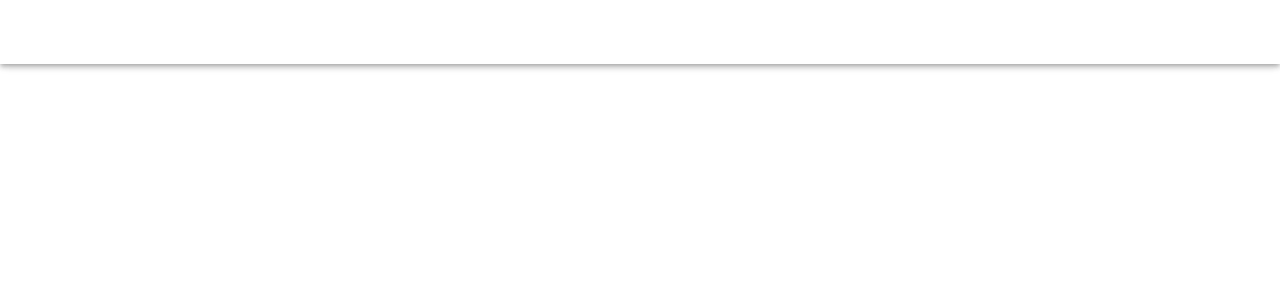
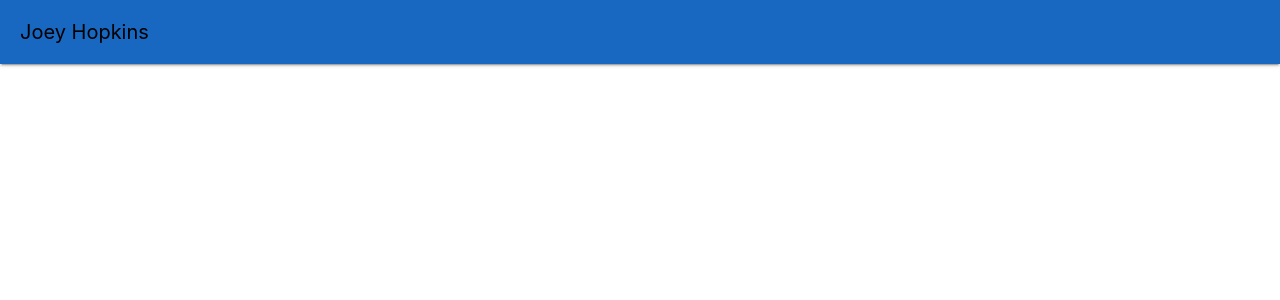
Before and after one commit to JoeyHopkins/MySite, a Vue app in the folder frontend/: page / in a window 1280 px wide. Shown: the top 300 px of the page. Built offline with nearby package versions, Linux system fonts and the light colour scheme.

Commit message:
Changed the color of the app bar. Changed the color of the text.

```diff
--- a/frontend/src/layouts/Default.vue
+++ b/frontend/src/layouts/Default.vue
@@ -1,6 +1,12 @@
 <template>
   <v-app>
-    <v-app-bar></v-app-bar>
+    <v-app-bar :elevation="2" color="primary">
+      <v-app-bar-title color="black--text" class="title">Joey Hopkins</v-app-bar-title>
+    </v-app-bar>
   </v-app>
 </template>
-<style scoped></style>
+<style scoped>
+.title {
+  color: black;
+}
+</style>
```
